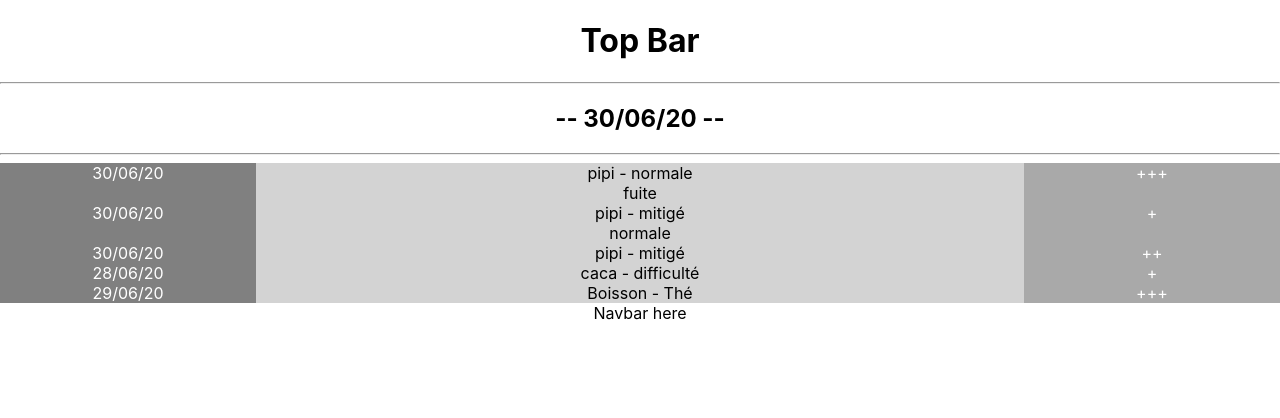
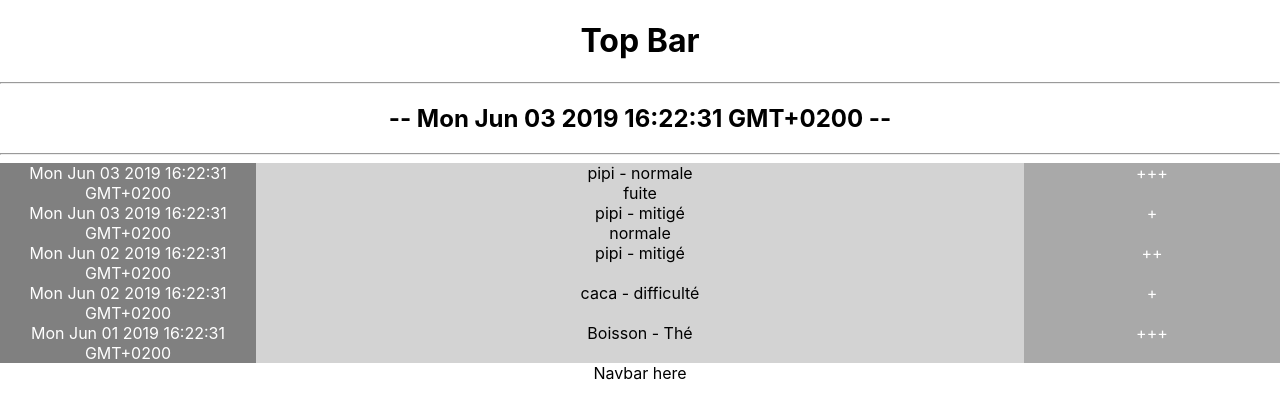
Before and after one commit to FlorianGardy/up-day-mobile, a React (Create React App) app: page /history in a window 1280 px wide. Shown: the top 418 px of the page. Built offline with nearby package versions, Linux system fonts and the light colour scheme.

Commit message:
Modifying date in event for date format

```diff
--- a/src/data.js
+++ b/src/data.js
@@ -12,7 +12,7 @@ export const users = [
 export const events = [
   {
     id: 1,
-    date: "30/06/20",
+    date: "Mon Jun 03 2019 16:22:31 GMT+0200",
     type: "pipi",
     nature: "normale",
     volume: "+++",
@@ -22,7 +22,7 @@ export const events = [
   },
   {
     id: 2,
-    date: "30/06/20",
+    date: "Mon Jun 03 2019 16:22:31 GMT+0200",
     type: "pipi",
     nature: "mitigé",
     volume: "+",
@@ -32,7 +32,7 @@ export const events = [
   },
   {
     id: 3,
-    date: "30/06/20",
+    date: "Mon Jun 02 2019 16:22:31 GMT+0200",
     type: "pipi",
     nature: "mitigé",
     volume: "++",
@@ -42,7 +42,7 @@ export const events = [
   },
   {
     id: 4,
-    date: "28/06/20",
+    date: "Mon Jun 02 2019 16:22:31 GMT+0200",
     type: "caca",
     nature: "difficulté",
     volume: "+",
@@ -52,7 +52,7 @@ export const events = [
   },
   {
     id: 5,
-    date: "29/06/20",
+    date: "Mon Jun 01 2019 16:22:31 GMT+0200",
     type: "Boisson",
     nature: "Thé",
     volume: "+++",
```
